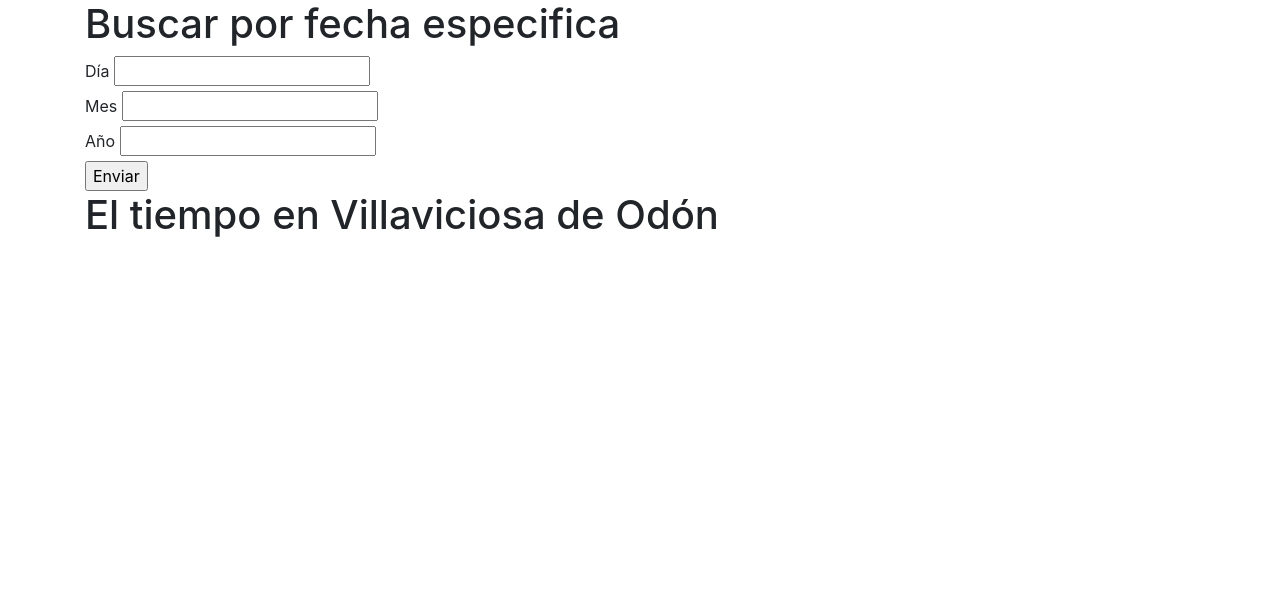
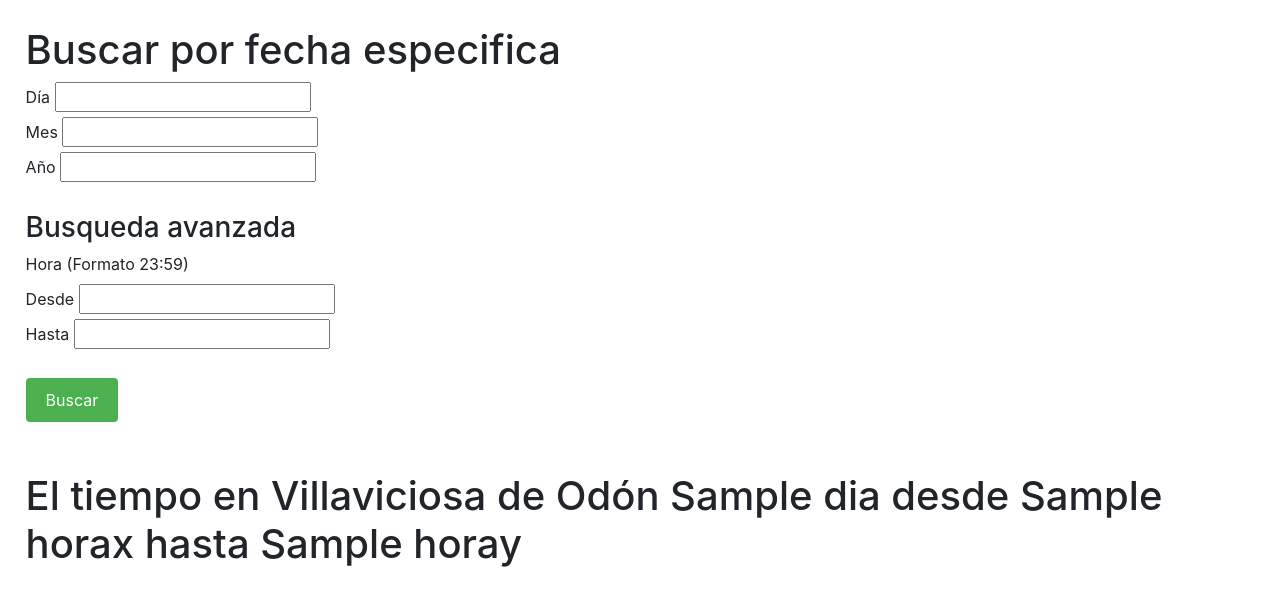
Before and after one commit to ManuelBlancoPavon/EstacionMeteorologica, a Flask app: template Programacion/Servidor/PaginaWeb/app/templates/index.html in a window 1280 px wide. Shown: the top 606 px of the page. Run offline with Flask 3, Linux system fonts and the light colour scheme; the template is opened without the code that fills it: most values are stand-ins (such as "Sample title", 1, 10 or a date in 2020); some libraries are stand-ins or nearby versions.

Commit message:
v.2.1 Arreglado script.sql, anadido hoja de estilos, mejorada la pagina web con optimicaciones de codigo y buscador de horas

```diff
--- a/Programacion/Servidor/PaginaWeb/app/main.py
+++ b/Programacion/Servidor/PaginaWeb/app/main.py
@@ -21,18 +21,32 @@ mydb = mysql.connector.connect(
 # routes
 @app.route('/', methods=['GET', 'POST'])
 def bar():
-    diaDefault = (2023, 4, 27)
-    diaSaneado = 27
-    mesSaneado = 4
-    anoSaneado = 2023
+    diaDefault = (2023, 5, 15)
     diaBuscar = datetime.date(*diaDefault)
+    horaInicio = "00:00:00"
+    horaFin = "23:59:59"
     # diaBuscar = datetime.date.today()
     if request.method == 'POST':
         diaIntroducido = request.form['dia']
         mesIntroducido = request.form['mes']
         anoIntroducido = request.form['ano']
+        horax = request.form['horax']
+        horay = request.form['horay']
+
         if not diaIntroducido or not mesIntroducido or not anoIntroducido:
             return 'Por favor, introduce una fecha.'
+        if horax or horay:
+            try:
+                datetime.datetime.strptime(horax, "%H:%M")
+                horaInicio = horax + ":00"
+            except ValueError:
+                return("Formato de hora inicio incorrecto. Debe ser en formato HH:MM.")
+            try:
+                datetime.datetime.strptime(horay, "%H:%M")
+                horaFin = horay + ":59"
+            except ValueError:
+                return("Formato de hora fin incorrecto. Debe ser en formato HH:MM.")
+
         try:
             diaOBJ = datetime.datetime.strptime(diaIntroducido, '%d')
             diaSaneado = diaOBJ.strftime('%d')
@@ -48,9 +62,16 @@ def bar():
         except ValueError:
             return 'La fecha introducida no es válida.'
 
-
     mycursor = mydb.cursor()
-    mycursor.execute("SELECT fecha, temperatura, humedad, presion, precipitaciones, velocidad, direccion, uvi, lux, ppm FROM mediciones")
+    consulta = """
+    SELECT fecha, temperatura, humedad, presion, precipitaciones, velocidad, direccion, uvi, lux, ppm
+    FROM mediciones
+    WHERE DATE(fecha) = %s
+    AND TIME(`fecha`) >= %s
+    AND TIME(`fecha`) <= %s
+    ORDER BY fecha DESC
+    """
+    mycursor.execute(consulta, (diaBuscar, horaInicio, horaFin))
     resultado = mycursor.fetchall()
     # Procesamiento de los datos
     fecha = [] # Fecha y hora 9999-99-99 99:99:99
@@ -76,28 +97,22 @@ def bar():
         lux.append(i[8])
         ppm.append(i[9])
 
+    # Quitarle los segundos a la fecha
+    fechaFormateada = []
+    for i in fecha:
+        fechaFormateada.append(i.strftime('%d-%m-%Y %H:%M'))
 
-    # print(precipitaciones)
-    # Filtrar los datos para incluir solo las fechas correspondientes al día actual
-    fecha_actual = [fecha[i] for i in range(len(fecha)) if fecha[i].date() == diaBuscar]
+    # Quitarle los segundos a horaInicio y horaFin
+    horaInicio = horaInicio[:-3]
+    horaFin = horaFin[:-3]
+    diaBuscarFormateado = diaBuscar.strftime("%d-%m-%Y")
 
-    # Filtrar los datos de temperatura para incluir solo los valores correspondientes al día actual
-    temperatura_actual = [temperatura[i] for i in range(len(fecha)) if fecha[i].date() == diaBuscar]
-    humedad_actual = [humedad[i] for i in range(len(fecha)) if fecha[i].date() == diaBuscar]
-    presion_actual = [presion[i] for i in range(len(fecha)) if fecha[i].date() == diaBuscar]
-    precipitaciones_actual = [precipitaciones[i] for i in range(len(fecha)) if fecha[i].date() == diaBuscar]
-    velocidad_actual = [velocidad[i] for i in range(len(fecha)) if fecha[i].date() == diaBuscar]
-    direccion_actual = [direccion[i] for i in range(len(fecha)) if fecha[i].date() == diaBuscar]
-    uv_actual = [uv[i] for i in range(len(fecha)) if fecha[i].date() == diaBuscar]
-    lux_actual = [lux[i] for i in range(len(fecha)) if fecha[i].date() == diaBuscar]
-    ppm_actual = [ppm[i] for i in range(len(fecha)) if fecha[i].date() == diaBuscar]
     env = Environment()
     env.globals.update(zip=zip)
-
-    return render_template("index.html", temperaturas=temperatura_actual,uvs=uv_actual,luxes=lux_actual,ppms=ppm_actual,direcciones=direccion_actual, humedades=humedad_actual, presiones=presion_actual, precipitaciones=precipitaciones_actual, velocidades=velocidad_actual,fechas=fecha_actual, zip=zip)
+    return render_template("index.html", temperaturas=temperatura,uvs=uv,luxes=lux,ppms=ppm,direcciones=direccion, humedades=humedad, presiones=presion, precipitaciones=precipitaciones, velocidades=velocidad,fechas=fechaFormateada,dia=diaBuscarFormateado,horax=horaInicio,horay=horaFin, zip=zip)
 
 @app.route('/favicon.ico')
 def favicon():
     return url_for('static', filename='image/favicon.ico')
 if __name__ == "__main__":
-    app.run(port=5000, debug=True, host='192.168.1.38')
+    app.run(port=5000, debug=True, host='192.168.1.40')
--- /dev/null
+++ b/Programacion/Servidor/PaginaWeb/app/static/styles/styles.css
@@ -0,0 +1,41 @@
+.button {
+    display: inline-block;
+    padding: 10px 20px;
+    font-size: 16px;
+    text-align: center;
+    text-decoration: none;
+    background-color: #00c3ff;
+    color: white;
+    border: none;
+    border-radius: 4px;
+    cursor: pointer;
+}
+
+.button:hover {
+    background-color: #00e1ff;
+}
+.button2 {
+    display: inline-block;
+    padding: 10px 20px;
+    font-size: 16px;
+    text-align: center;
+    text-decoration: none;
+    background-color: #4CAF50;
+    color: white;
+    border: none;
+    border-radius: 4px;
+    cursor: pointer;
+}
+
+.button2:hover {
+    background-color: #45a049;
+}
+
+.container {
+    padding: 0%;
+    margin: 2%;
+}
+.container-fluid {
+    padding: 0%;
+    margin: 2%;
+}
--- a/Programacion/Servidor/PaginaWeb/app/templates/index.html
+++ b/Programacion/Servidor/PaginaWeb/app/templates/index.html
@@ -1,9 +1,12 @@
 <!DOCTYPE html>
-<html>
+<html lang="es">
 <head>
     <title>Cuadrados de Temperaturas</title>
     <link rel="stylesheet" href="https://maxcdn.bootstrapcdn.com/bootstrap/4.0.0/css/bootstrap.min.css">
     <link rel="shortcut icon" href="{{ url_for('static', filename='favicon.ico') }}">
+    <meta http-equiv="X-UA-Compatible" content="IE=edge">
+    <link rel="stylesheet" type="text/css" href="{{ url_for('static', filename='styles/styles.css') }}">
+    <meta name="viewport" content="width=device-width, initial-scale=0.70">
 </head>
 <body>
     <div class="container">
@@ -18,13 +21,28 @@
             <label>Año</label>
             <input type="text" name="ano" id="btnAno">
             <br>
-            <input type="submit" value="Enviar">
+            <br>
+            <h3>Busqueda avanzada</h3>
+            <label>Hora (Formato 23:59)</label>
+            <br>
+            <label>Desde</label>
+            <input type="text" name="horax" id="btnHorax">
+            <br>
+            <label>Hasta</label>
+            <input type="text" name="horay" id="btnHoray">
+            <br>
+            <br>
+            <input type="submit" class="button2" value="Buscar">
+            <br>
+            <br>
+            <!-- <a href="./graficos" class="button">Cambiar a gráficos</a> -->
         </form>
+
     </div>
     <div class="container">
-        <h1>El tiempo en Villaviciosa de Odón</h1>
+        <h1>El tiempo en Villaviciosa de Odón {{dia}} desde {{horax}} hasta {{horay}}</h1>
     </div>
-    <div class="container d-flex flex-wrap">
+    <div class="container-fluid d-flex flex-wrap">
         {% for fecha, tempertaura, humedad, presion, velocidad, direccion, precipitacion, uv, ppm, lux in zip(fechas, temperaturas, humedades, presiones, velocidades, direcciones, precipitaciones, uvs, ppms, luxes) %}
         <div class="">
             <div class="card">
```
Also changed, not shown: Programacion/Servidor/PaginaWeb/app/templates/styles.css (deleted).
